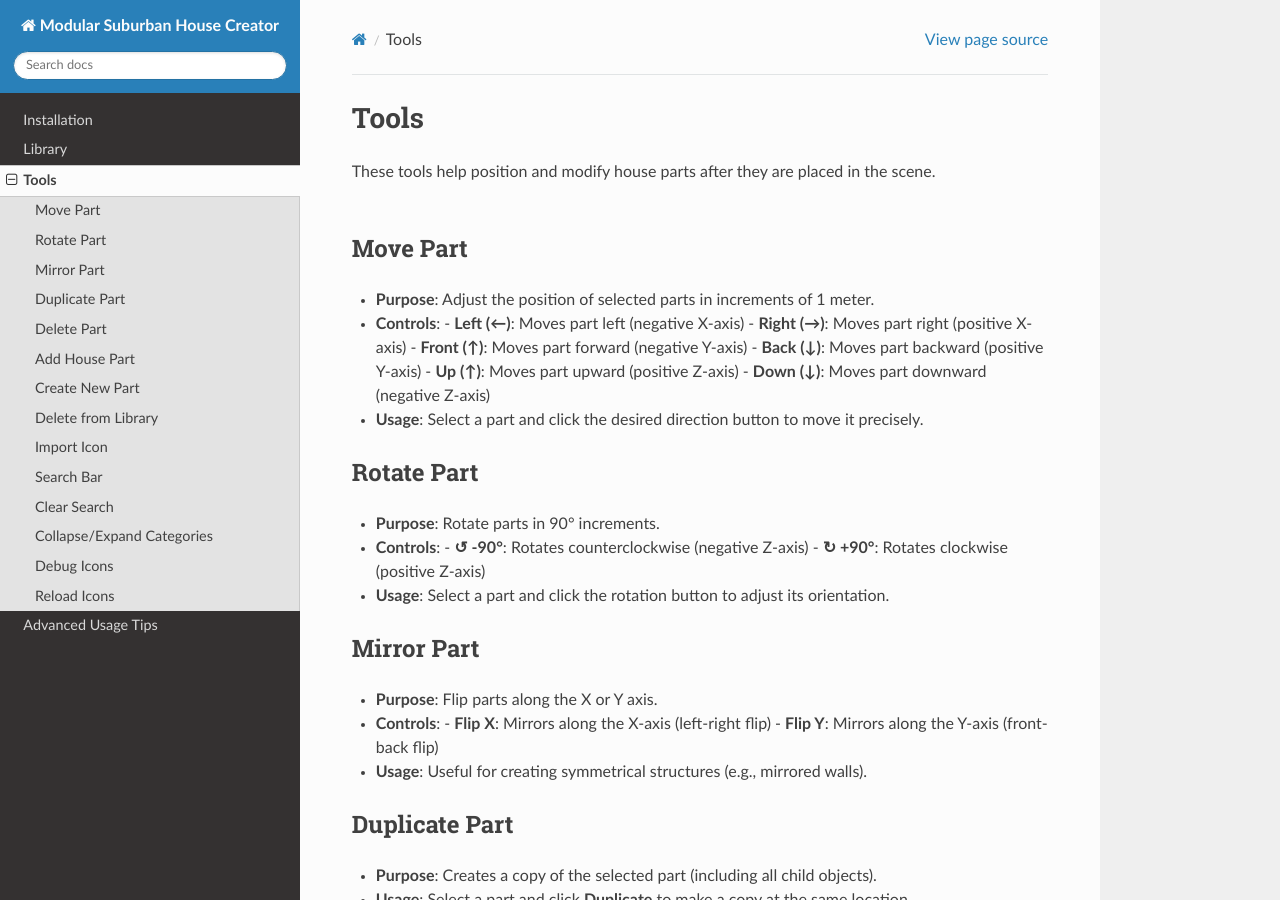
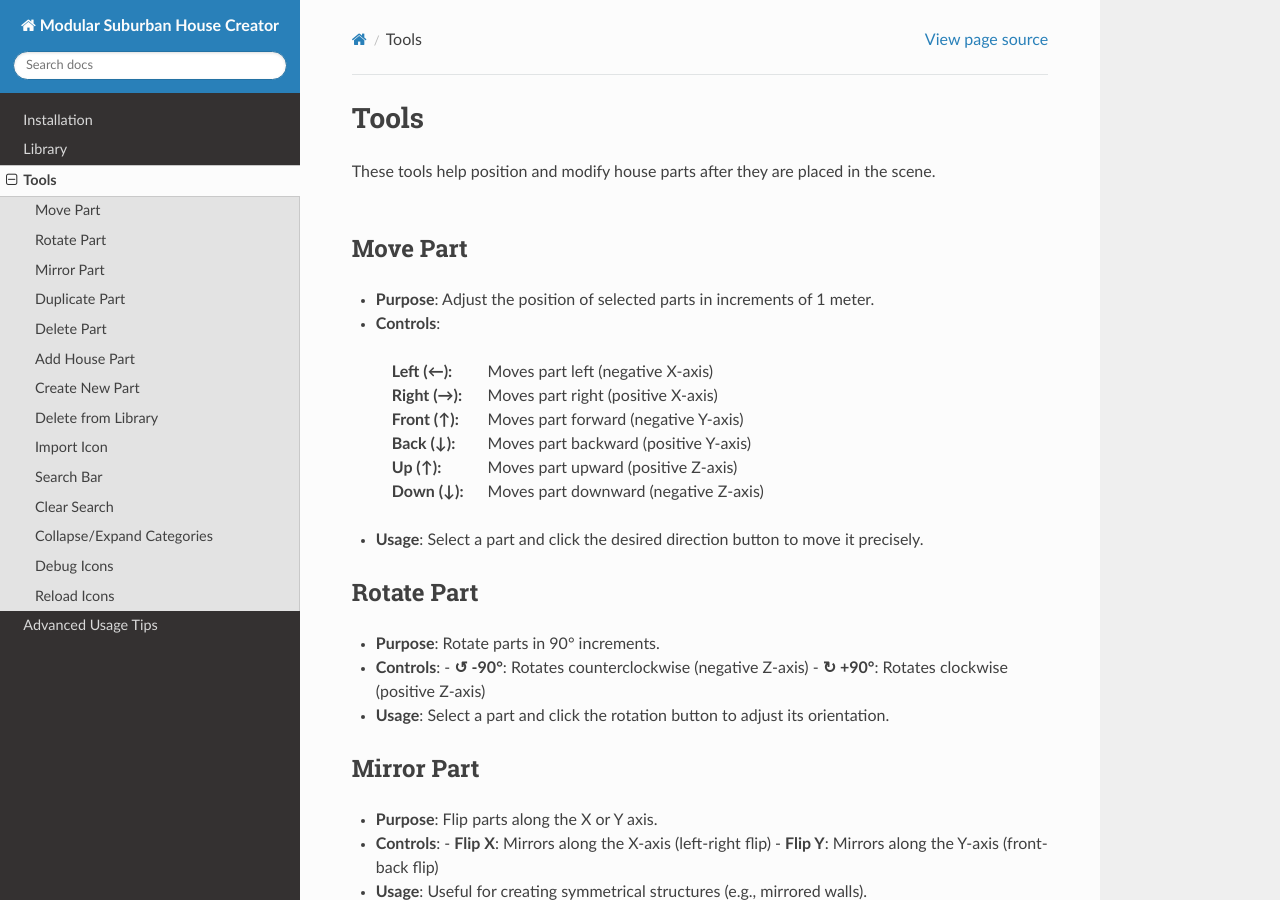
Before and after one commit to DjamelEddineX/Modular_Suburban_House_Creator_Docs, a Sphinx documentation site: the page built from docs/source/operation.rst, in a window 1280 px wide and 900 px high. Built offline with Sphinx 7.4.7 and the Read the Docs theme 3.1.0, drawn with Linux system fonts in a browser that asks for light colours.

```diff
--- a/docs/source/operation.rst
+++ b/docs/source/operation.rst
@@ -9,14 +9,13 @@ Move Part
 
 * **Purpose**: Adjust the position of selected parts in increments of 1 meter.
 * **Controls**:
-  - **Left (←)**: Moves part left (negative X-axis)
-  - **Right (→)**: Moves part right (positive X-axis)
-  - **Front (↑)**: Moves part forward (negative Y-axis)
-  - **Back (↓)**: Moves part backward (positive Y-axis)
-  - **Up (↑)**: Moves part upward (positive Z-axis)
-  - **Down (↓)**: Moves part downward (negative Z-axis)
-* **Usage**:
-  Select a part and click the desired direction button to move it precisely.
+ :**Left (←)**: Moves part left (negative X-axis)
+ :**Right (→)**: Moves part right (positive X-axis)
+ :**Front (↑)**: Moves part forward (negative Y-axis)
+ :**Back (↓)**: Moves part backward (positive Y-axis)
+ :**Up (↑)**: Moves part upward (positive Z-axis)
+ :**Down (↓)**: Moves part downward (negative Z-axis)
+* **Usage**: Select a part and click the desired direction button to move it precisely.
 
 Rotate Part
 ******
```
